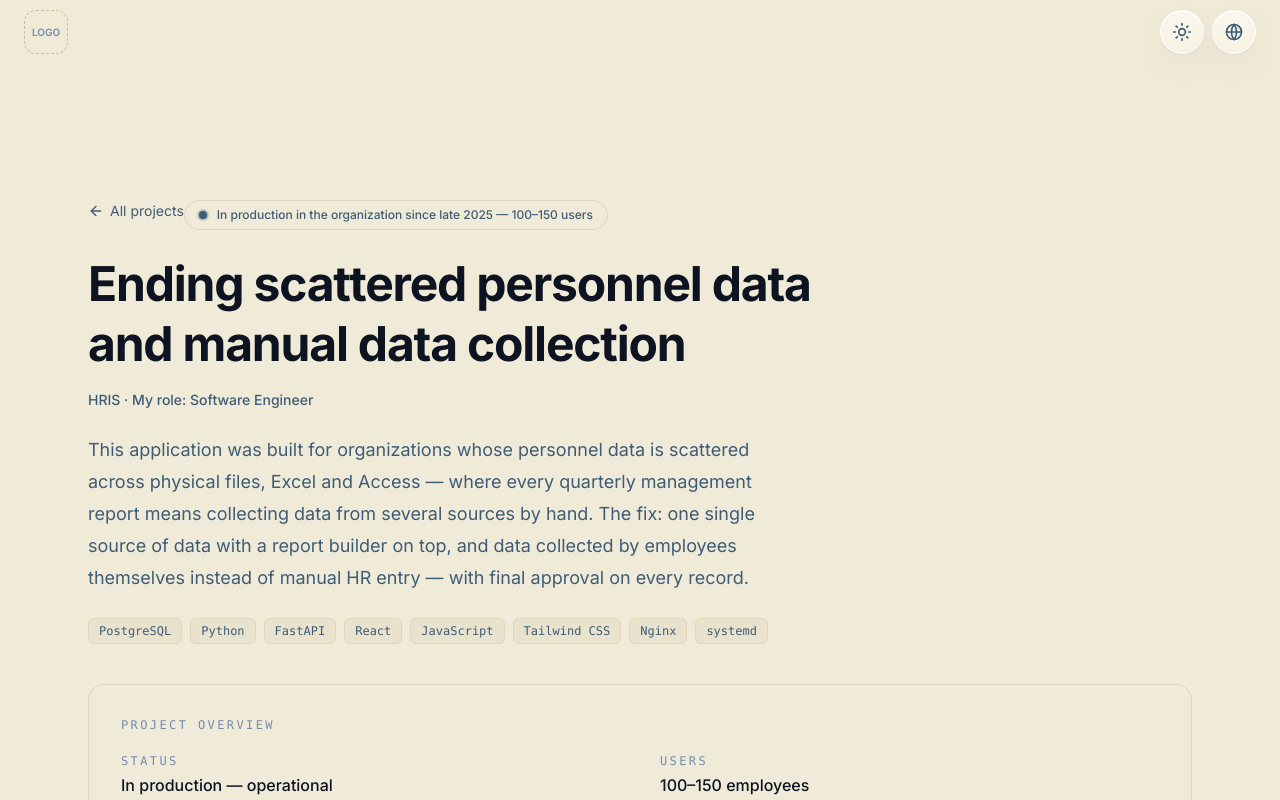
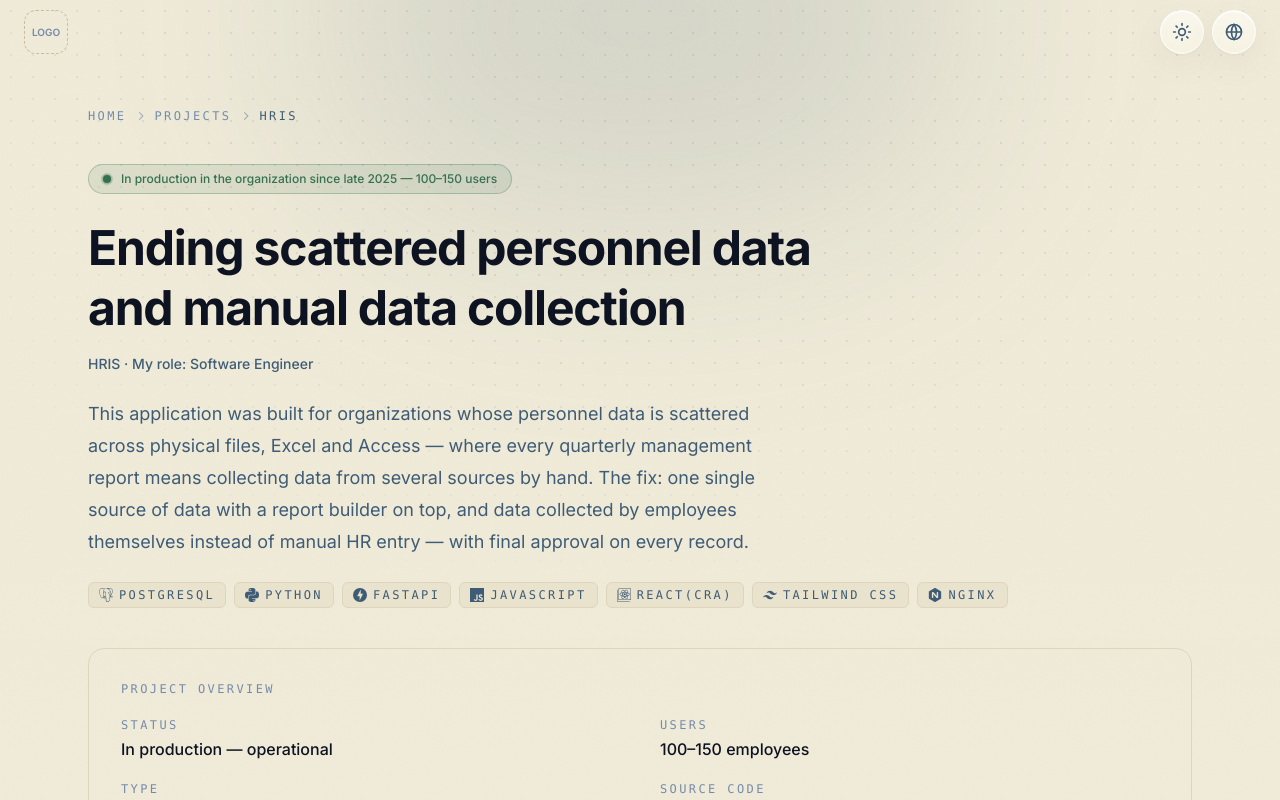
Before and after one commit to mechamk3/portfolio, a Next.js app: page /en/projects/hris in a window 1280 px wide. Shown: the top 800 px of the page. Built offline with nearby package versions, Linux system fonts and the light colour scheme.

Commit message:
hris page improvments (not done yet) + some tiny polishes

```diff
--- a/app/[locale]/(site)/projects/hris/page.tsx
+++ b/app/[locale]/(site)/projects/hris/page.tsx
@@ -1,16 +1,15 @@
 import type { Metadata } from "next";
 import Link from "next/link";
 import { notFound } from "next/navigation";
-
-import { isLocale, monoClass } from "@/lib/i18n";
+import { getDictionary, isLocale, monoClass } from "@/lib/i18n";
+import { ArrowLeftIcon, ArrowUpRightIcon, ChevronIcon } from "@/components/icons/misc";
+import TechIcon from "@/components/TechIcon";
 import SectionHeader from "@/components/SectionHeader";
 import ScrollProgress from "@/components/case-study/ScrollProgress";
 import Toc from "@/components/case-study/Toc";
 import Screenshot from "@/components/case-study/Screenshot";
 import { getHrisContent } from "@/content/projects/hris";
 import LightboxRoot from "@/components/case-study/Lightbox";
-
-import { ArrowLeftIcon, ArrowUpRightIcon } from "@/components/icons/misc";
 
 export async function generateMetadata({
   params,
@@ -32,6 +31,7 @@ export default async function HrisCaseStudy({
   if (!isLocale(locale)) notFound();
   const t = getHrisContent(locale);
   const mono = monoClass(locale);
+  const dict = getDictionary(locale);
 
   const tocItems = [
     { id: "problem-1", label: t.problem1.nav },
@@ -46,24 +46,52 @@ export default async function HrisCaseStudy({
   ];
 
   return (
-    <main className="mx-auto w-full max-w-6xl px-6">
+    <main className="relative overflow-x-clip select-none">
+      {/* ambient backdrop — matches home */}
+      <div
+        aria-hidden
+        className="pointer-events-none absolute inset-x-0 -top-16 -z-10 h-241 mask-[linear-gradient(to_bottom,#000_55%,transparent_100%)]"
+      >
+        <div className="dot-grid absolute inset-0 mask-[radial-gradient(ellipse_70%_65%_at_50%_0%,#000_55%,transparent_100%)]" />
+        <div className="absolute left-1/2 -top-45 h-100 w-[min(640px,100vw)] -translate-x-1/2 rounded-full bg-accent/15 blur-[110px] dark:bg-accent/10" />
+        <div className="grain absolute inset-0 opacity-[0.05] dark:opacity-[0.08]" />
+      </div>
+
       <ScrollProgress />
 
+      <div className="mx-auto w-full max-w-6xl px-6">
         {/* ---------- Hero ---------- */}
         <LightboxRoot shots={t.gallery.shots}>
-        <section className="pb-14 pt-16 sm:pt-24">
-          <Link
-            href={`/${locale}/projects`}
-            className="inline-flex items-center gap-1.5 text-sm text-ink-2 transition-colors hover:text-ink"
-          >
-            <ArrowLeftIcon className="size-4 rtl:-scale-x-100" />
-            {t.backToProjects}
+          <section className="pb-12 pt-1">
+
+            <nav aria-label="Breadcrumb" className={`mt-10 text-xs ${mono}`}>
+              <ol className="flex items-center gap-2 text-ink-3">
+                <li className="shrink-0">
+                  <Link href={`/${locale}`} className="transition-colors hover:text-ink">
+                    {dict.nav.home}
                   </Link>
+                </li>
+                <li aria-hidden="true" className="shrink-0 text-ink-3/60">
+                  <ChevronIcon />
+                </li>
+                <li className="shrink-0">
+                  <Link href={`/${locale}/projects`} className="transition-colors hover:text-ink">
+                    {dict.nav.projects}
+                  </Link>
+                </li>
+                <li aria-hidden="true" className="shrink-0 text-ink-3/60">
+                  <ChevronIcon />
+                </li>
+                <li aria-current="page" className="min-w-0 truncate text-ink-2">
+                  {t.name}
+                </li>
+              </ol>
+            </nav>
 
-          <p className="mt-10 inline-flex items-center gap-2.5 rounded-full border border-line px-3.5 py-1.5 text-xs font-medium text-ink-2">
+            <p className="mt-10 inline-flex items-center gap-2.5 rounded-full border border-success/30 bg-success/10 px-3.5 py-1.5 text-xs font-medium text-success">
               <span className="relative flex size-2">
-              <span className="absolute inline-flex h-full w-full animate-ping rounded-full bg-accent opacity-60" />
-              <span className="relative inline-flex size-2 rounded-full bg-accent" />
+                <span className="absolute inline-flex h-full w-full animate-ping rounded-full bg-success opacity-60" />
+                <span className="relative inline-flex size-2 rounded-full bg-success" />
               </span>
               {t.badge}
             </p>
@@ -82,9 +110,10 @@ export default async function HrisCaseStudy({
               {t.stack.map((tech) => (
                 <li
                   key={tech}
-                className="rounded-md border border-line bg-surface-2 px-2.5 py-1 font-mono text-xs text-ink-2"
+                  className="inline-flex items-center gap-1.5 rounded-md border border-line bg-surface-2 px-2.5 py-1 text-xs text-ink-2"
                 >
-                {tech}
+                  <TechIcon name={tech} className="size-3.5 shrink-0" />
+                  <span className={mono}>{tech}</span>
                 </li>
               ))}
             </ul>
@@ -372,6 +401,7 @@ export default async function HrisCaseStudy({
             </div>
           </div>
         </LightboxRoot>
+      </div>
     </main>
   );
 }
--- a/app/globals.css
+++ b/app/globals.css
@@ -16,6 +16,10 @@
   --color-ink-3: var(--ink-3);
   --color-accent: var(--accent);
   --color-accent-strong: var(--accent-strong);
+
+  --color-success: var(--success);
+  --color-warning: var(--warning);
+  --color-danger: var(--danger);
 }
 
 /* ---------- cream world ---------- */
@@ -33,6 +37,9 @@
   --accent-strong: #2c4359;
   --spot: rgb(62 92 118 / 0.08);
   --spot-border: rgb(62 92 118 / 0.5);
+  --success: #35704f;
+  --warning: #8a5f14;
+  --danger: #a63d3f;
 }
 
 /* ---------- navy world ---------- */
@@ -50,6 +57,10 @@
   --accent-strong: #8ba2bd;
   --spot: rgb(116 140 171 / 0.1);
   --spot-border: rgb(116 140 171 / 0.55);
+
+  --success: #7cb892;
+  --warning: #d9a441;
+  --danger: #e08580;
 }
 
 html {
--- a/components/TechIcon.tsx
+++ b/components/TechIcon.tsx
@@ -13,6 +13,7 @@ const TECH_ICONS: Record<string, ComponentType<SVGProps<SVGSVGElement>>> = {
   "Tailwind CSS": TailwindIcon,
   "Next.js": NextJsIcon,
   "Create React App": CreateReactAppIcon,
+  "React(CRA)": CreateReactAppIcon,
   Vite: ViteIcon,
   "Ant Design": AntDesignIcon,
   Mantine: MantineIcon,
--- a/components/UnderConstruction.tsx
+++ b/components/UnderConstruction.tsx
@@ -37,14 +37,6 @@ export default function UnderConstruction({
 
         <p className="mt-8 max-w-md text-balance text-ink-2">{t.text}</p>
 
-        <div className="mt-6 flex flex-wrap justify-center gap-2">
-          {project.stack.map((tech) => (
-            <span key={tech} className="rounded-full border border-line px-3 py-1 text-xs text-ink-3">
-              {tech}
-            </span>
-          ))}
-        </div>
-
         <div className="animate-rise mt-10 flex flex-wrap items-center justify-center gap-3">
           <Link
             href={`/${locale}`}
--- a/components/icons/tech.tsx
+++ b/components/icons/tech.tsx
@@ -350,7 +350,7 @@ export function MongoDBIcon(props: SVGProps<SVGSVGElement>) {
     <svg xmlns="http://www.w3.org/2000/svg" fill="none" viewBox="0 0 600 600" aria-hidden {...props}>
       <path
         fill="currentColor"
-        className="transition-colors duration-200 group-hover:fill-[#01EC64]"
+        className="transition-colors duration-200 group-hover:fill-[#269c53]"
         d="M352.1 66.9A1065 1065 0 0 1 300.8.4q-.7-.7-1.6 0C294.8 6.7 273 37 247.9 66.9c-216.2 275.6 34 461.7 34 461.7l2.1 1.4c1.9 28.7 6.6 70 6.6 70h18.6s4.7-41 6.5-70l2.1-1.7c.3.3 250.5-185.8 34.3-461.4M300 524.4s-11.2-9.6-14.2-14.5v-.5l13.5-300.1c0-1 1.4-1 1.4 0L314 509.4v.5c-3 4.9-14.2 14.5-14.2 14.5"
       />
     </svg>
--- a/content/projects/hris/en.ts
+++ b/content/projects/hris/en.ts
@@ -16,7 +16,7 @@ const en = {
   role: "Software Engineer",
   lead: "This application was built for organizations whose personnel data is scattered across physical files, Excel and Access — where every quarterly management report means collecting data from several sources by hand. The fix: one single source of data with a report builder on top, and data collected by employees themselves instead of manual HR entry — with final approval on every record.",
   stackLabel: "Stack",
-  stack: ["PostgreSQL", "Python", "FastAPI", "React", "JavaScript", "Tailwind CSS", "Nginx", "systemd"],
+  stack: ["PostgreSQL", "Python", "FastAPI", "JavaScript", "React(CRA)", "Tailwind CSS", "Nginx"],
   overviewLabel: "Project overview",
   overview: [
     { label: "Status", value: "In production — operational" },
--- a/content/projects/hris/fa.ts
+++ b/content/projects/hris/fa.ts
@@ -2,19 +2,19 @@ import type { HrisContent } from "./en";
 
 const fa: HrisContent = {
   meta: {
-    title: "سامانه سرمایه انسانی — مطالعه موردی",
+    title: "سیستم اطلاعات منابع انسانی — جزئیات پروژه",
     description:
       "سیستم داخلی اطلاعات منابع انسانی در حال استفاده‌ی عملیاتی برای ۱۰۰ تا ۱۵۰ کاربر: منبع واحد داده، ثبت اطلاعات توسط خود کارمندان با تایید منابع انسانی و گزارش‌ساز اختصاصی. ساخت کامل توسط یک مهندس.",
   },
   backToProjects: "همه‌ی نمونه‌کارها",
   badge: "در حال استفاده‌ی عملیاتی در سازمان از آذر ۱۴۰۴ — ۱۰۰ تا ۱۵۰ کاربر",
-  name: "سامانه سرمایه انسانی (HRIS)",
+  name: "سیستم اطلاعات منابع انسانی",
   title: "پایان دادن به پراکندگی اطلاعات پرسنلی و گردآوری دستی داده",
   roleLabel: "نقش من",
-  role: "مهندس نرم‌افزار",
-  lead: "این برنامه برای سازمان‌هایی ساخته شده که اطلاعات پرسنل‌شان در فایل فیزیکی، اکسل و Access پخش است و هر بار که مدیریت یک گزارش فصلی می‌خواهد، جمع کردن این داده‌ها از منابع مختلف کار سختی می‌شود. راه‌حل: یک منبع واحد داده به‌همراه ابزار گزارش‌ساز، و جمع‌آوری اطلاعات با ورود خودِ کارمندان به‌جای واردکردن دستی توسط منابع انسانی — با تایید نهایی روی هر رکورد.",
+  role: "طراحی و توسعه",
+  lead: "این برنامه برای سازمان‌هایی ساخته شده که اطلاعات پرسنل‌شان در پرونده های فیزیکی یا فایلهای اکسل و Access پراکنده است و هر بار که مدیریت یک گزارش فصلی می‌خواهد، جمع کردن این داده‌ها از منابع مختلف کار سختی می‌شود. راه‌حل یک منبع واحد داده به‌همراه ابزار گزارش‌ساز، و جمع‌آوری اطلاعات با ورود خودِ کارمندان به‌جای واردکردن دستی توسط منابع انسانی — با تایید نهایی روی هر رکورد است.",
   stackLabel: "استک",
-  stack: ["PostgreSQL", "Python", "FastAPI", "React", "JavaScript", "Tailwind CSS", "Nginx", "systemd"],
+  stack: ["PostgreSQL", "Python", "FastAPI", "JavaScript", "React(CRA)", "Tailwind CSS", "Nginx"],
   overviewLabel: "نمای کلی پروژه",
   overview: [
     { label: "وضعیت", value: "در حال استفاده‌ی عملیاتی — در محیط تولید" },
```
Lines whose indentation alone changed are shown as unchanged.
